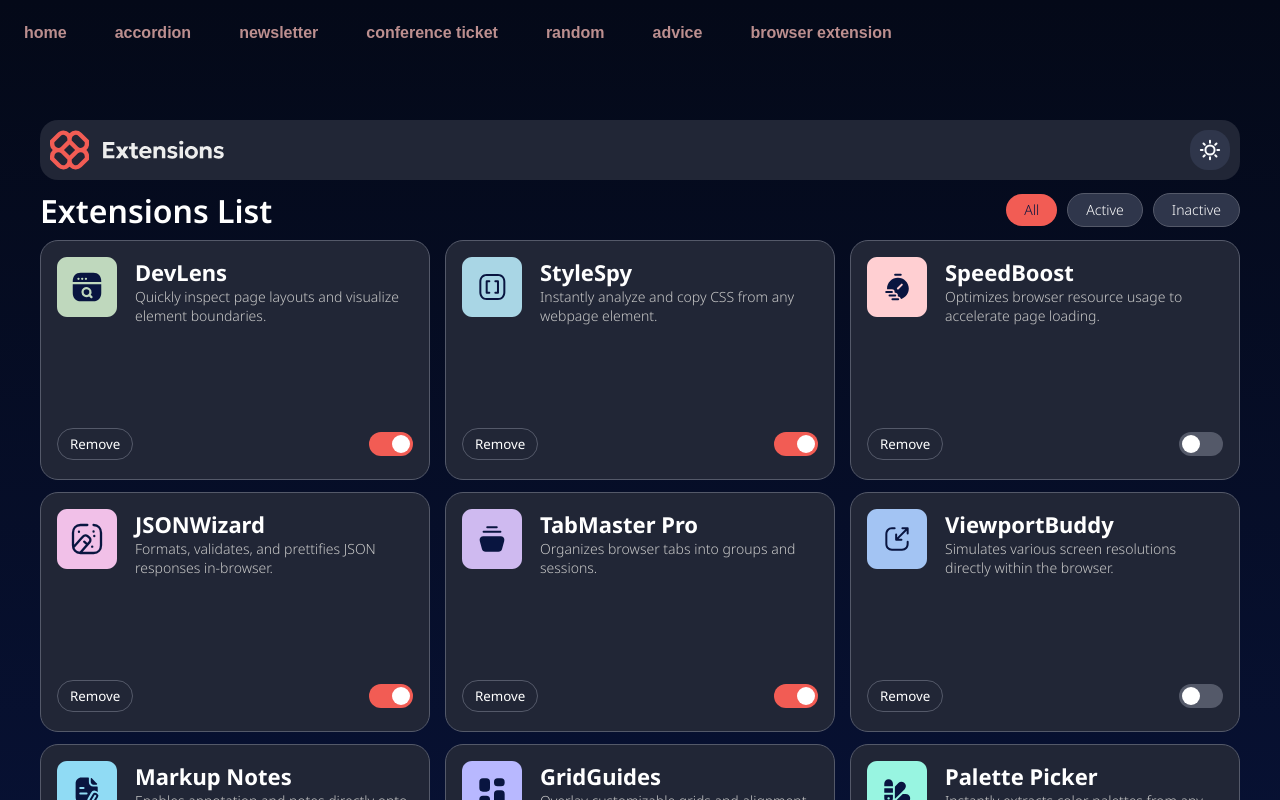
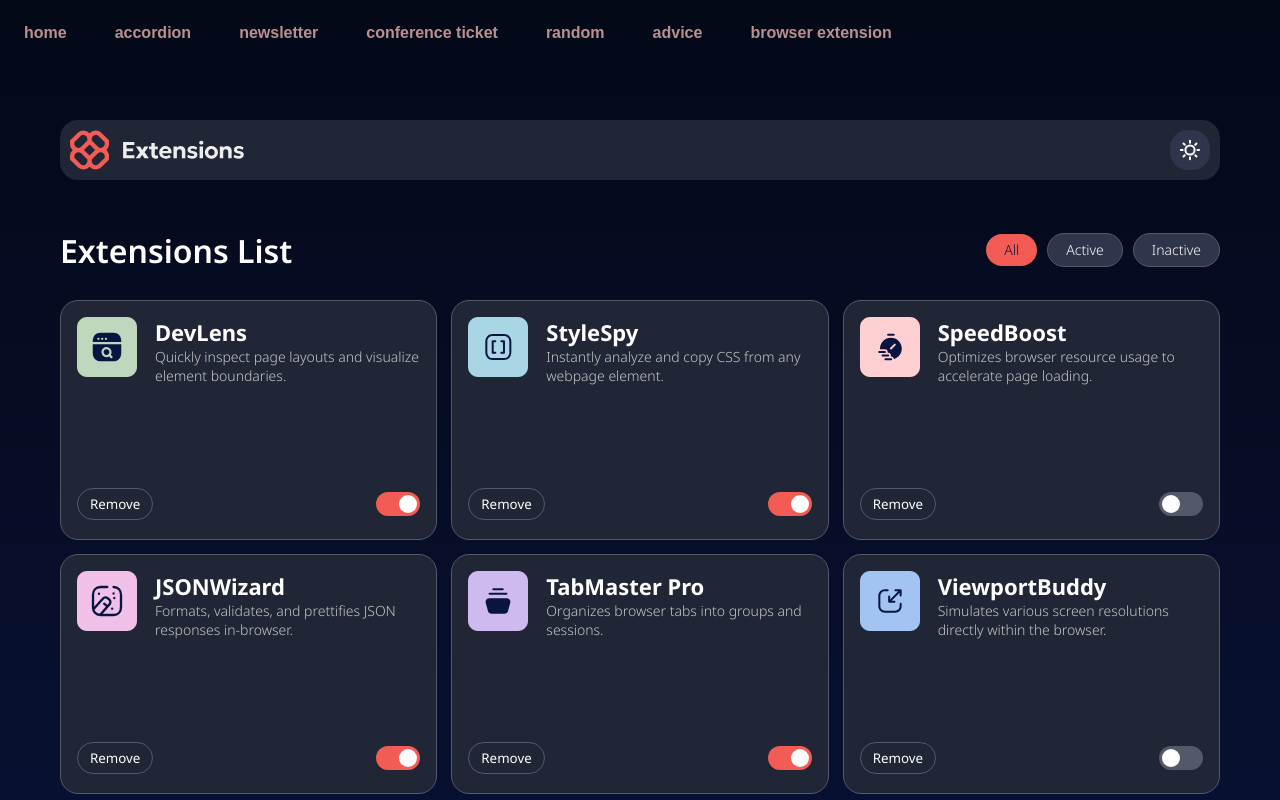
Before and after one commit to VictorMo101/nuxt-frontend-mentor-playground, a Nuxt app: page /browserExtension in a window 1280 px wide. Shown: the top 800 px of the page. Built offline with nearby package versions, Linux system fonts and the light colour scheme.

Commit message:
remove functionality

```diff
--- a/pages/browserExtension/index.vue
+++ b/pages/browserExtension/index.vue
@@ -1,5 +1,5 @@
 <script setup>
-import { ref } from "vue";
+import { computed, ref } from "vue";
 
 import data from "/data.json" with { type: "json" };
 import logoDark from "/public/browext/icon-moon.svg";
@@ -22,10 +22,9 @@ const filteredExtensions = computed(() => {
     return extensions.value;
 });
 
-// const remove = ref(false);
-// const removeClick = () => {
-//     remove.value = !remove.value;
-// };
+const removeClick = (name) => {
+    extensions.value = extensions.value.filter(item => item.name !== name);
+};
 </script>
 
 <template>
@@ -67,7 +66,7 @@ const filteredExtensions = computed(() => {
                     <span class="upperText"><h2>{{ item.name }}</h2><p>{{ item.description }}</p></span>
                 </div>
                 <div class="lowerExtension">
-                    <button class="removeButton" @click="removeClick">
+                    <button class="removeButton" @click="removeClick(item.name)">
                         Remove
                     </button>
 
@@ -91,14 +90,16 @@ button {
 
 .wrapper {
     height: 100%;
+    min-height: 100vh;
     display: flex;
     flex-direction: column;
     align-items: center;
-    justify-content: center;
     background: linear-gradient(180deg, #040918 0%, #091540 100%);
     .actions {
         margin-top: 120px;
-        width: 1200px;
+        max-width: 1200px;
+        width: 100%;
+        padding: 0 20px 0 20px;
         .topBar {
             display: flex;
             justify-content: space-between;
@@ -122,11 +123,12 @@ button {
             }
         }
         .sort {
+            margin: 40px 0 20px 0;
             display: flex;
             align-items: center;
             justify-content: space-between;
             gap: 12px;
-            width: 100%;
+            max-width: 100%;
             min-height: 60px;
             font-size: clamp(20px, 3vw, 32px);
             font-weight: 600;
@@ -192,16 +194,20 @@ button {
         }
     }
     .extensionWrapper {
-        width: 1200px;
-        display: flex;
-        flex-wrap: wrap;
-        justify-content: space-between;
-        gap: 12px;
+        display: grid;
+        grid-template-columns: repeat(3, minmax(240px, 1fr));
+        justify-items: center;
+        gap: 14px;
+        max-width: 1200px;
+        width: 100%;
+        padding: 0 20px 0 20px;
+
         .extensions {
             display: grid;
             grid-template-rows: 82% 18%;
             height: 240px;
-            width: 390px;
+            min-width: 200px;
+            width: 100%;
             background-color: hsl(226, 25%, 17%);
             border: 1px solid hsl(226, 11%, 37%);
             border-radius: 18px;
```
